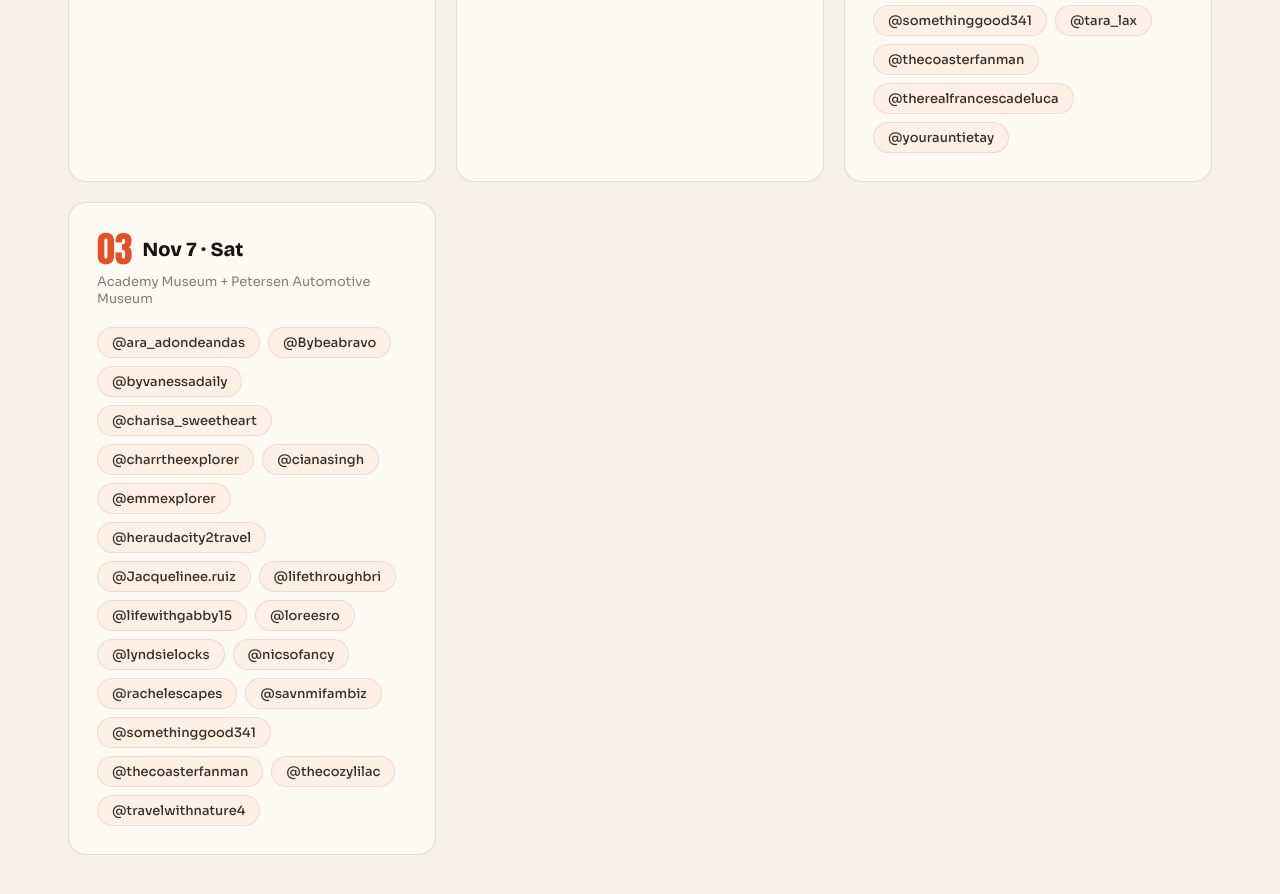
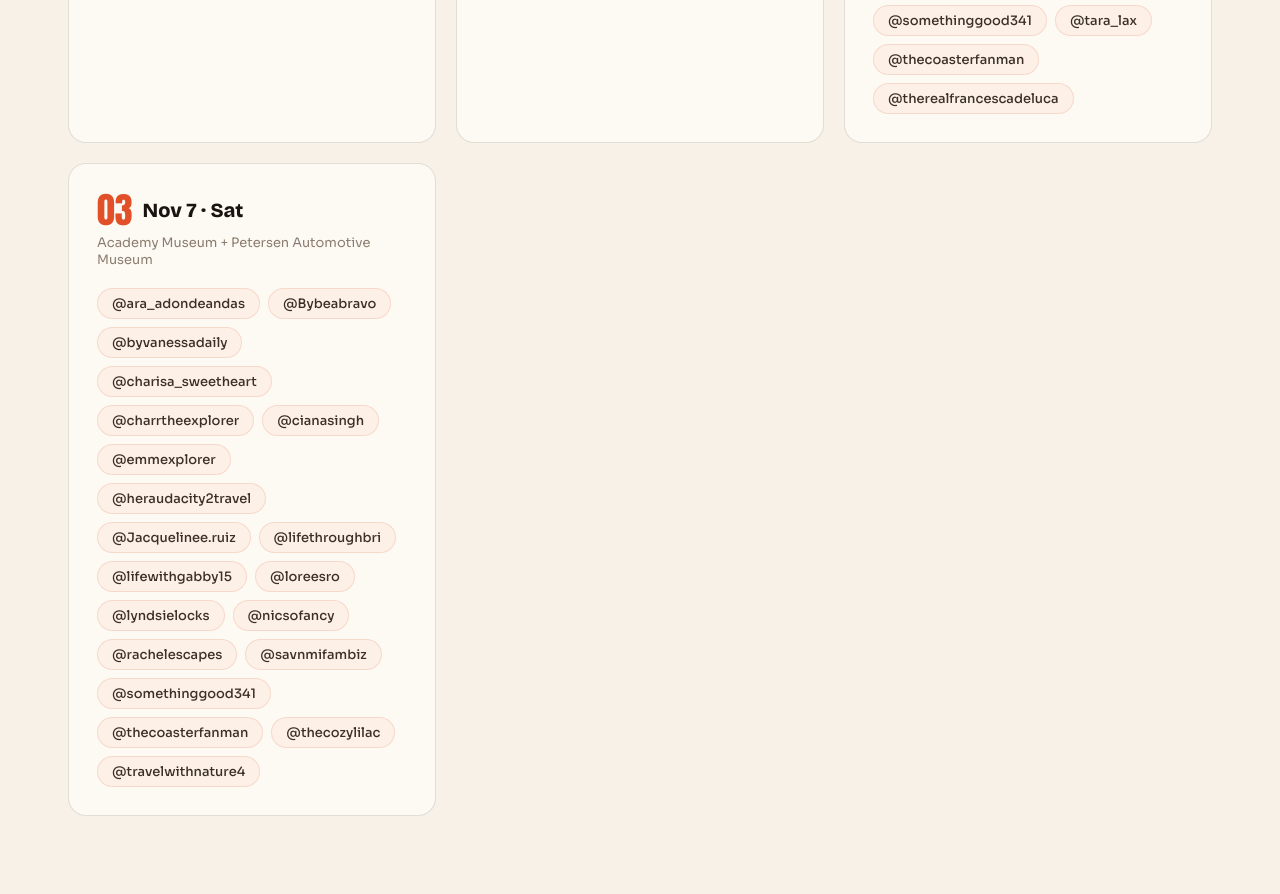
Before and after one commit to soniabcd/lacityseries, a plain HTML site: page index.html in a window 1280 px wide. Shown: the part 3921-4815 px from the top of the page. Drawn offline with nearby package versions, Linux system fonts and the light colour scheme.

Commit message:
Update index.html

```diff
--- a/index.html
+++ b/index.html
@@ -1552,7 +1552,7 @@ const creators = [
   { username: "cianasingh", name: "Ciana Singh", lvl: 3, tiktokUrl: "https://www.tiktok.com/@cianasingh", days: { nov5: false, nov6Bubble: true, nov6Pirates: true, nov7: true } },
   { username: "savnmifambiz", name: "Karla Lozano", lvl: 3, tiktokUrl: "https://www.tiktok.com/@savnmifambiz", days: { nov5: true, nov6Bubble: true, nov6Pirates: true, nov7: true } },
   { username: "byvanessadaily", name: "Vanessa Wyatt", lvl: 2, tiktokUrl: "https://www.tiktok.com/@byvanessadaily", days: { nov5: true, nov6Bubble: false, nov6Pirates: true, nov7: true } },
-  { username: "yourauntietay", name: "Taybele Piven", lvl: 2, tiktokUrl: "https://www.tiktok.com/@yourauntietay", days: { nov5: true, nov6Bubble: true, nov6Pirates: true, nov7: false } },
+  { username: "yourauntietay", name: "Taybele Piven", lvl: 2, tiktokUrl: "https://www.tiktok.com/@yourauntietay", days: { nov5: true, nov6Bubble: true, nov6Pirates: false, nov7: false } },
   { username: "thecoasterfanman", name: "Charles George", lvl: 2, tiktokUrl: "https://www.tiktok.com/@thecoasterfanman", days: { nov5: true, nov6Bubble: false, nov6Pirates: true, nov7: true } },
   { username: "lyndsielocks", name: "Lyndsie Oubre", lvl: 2, tiktokUrl: "https://www.tiktok.com/@lyndsielocks", days: { nov5: false, nov6Bubble: false, nov6Pirates: false, nov7: true } },
   { username: "itsjackytravels", name: "Jacqueline Rocha", lvl: 2, tiktokUrl: "https://www.tiktok.com/@itsjackytravels", days: { nov5: true, nov6Bubble: true, nov6Pirates: true, nov7: false } },
```
